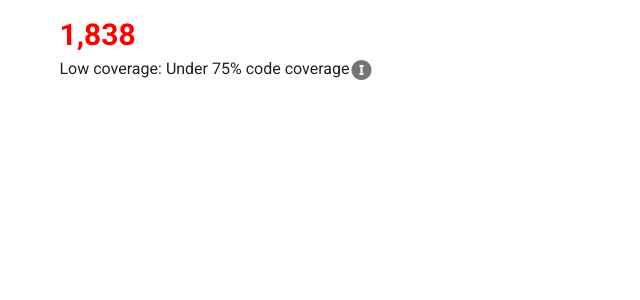
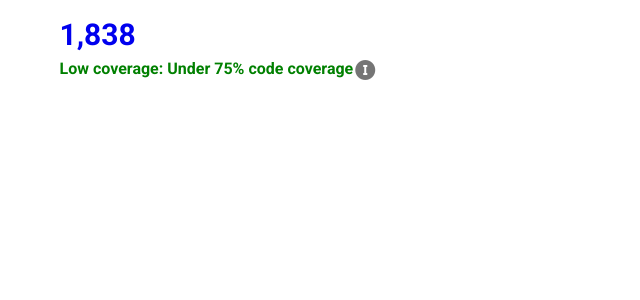
Before and after one commit to Swati11129/textvalue, a Vue app: page / in a window 1280 px wide. Shown: the top 300 px of the page, without its empty margins (0-640 px from the left). Built offline with nearby package versions, Linux system fonts and the light colour scheme.

Commit message:
modification in color attribute added tooltip hover

```diff
--- a/src/App.vue
+++ b/src/App.vue
@@ -1,6 +1,6 @@
 <template>
   <v-app>
-    <TextValue :propsData="Data" @valueClicked="emitEvent($event)" />
+    <TextValue :propsData="Data" @valueClicked="valueClick($event)" @textClicked="textClick($event)" />
   </v-app>
 </template>
 
@@ -16,15 +16,21 @@ export default {
       Data: {
         value: '1,838',
         text: 'Low coverage: Under 75% code coverage',
-        color: 'red',
-        clickable:false,
-        tooltip:true,
+        valueColor: '',
+        textColor: 'green',
+        valueClickable: true,
+        textClickable:true,
+        valueFontSize:'30px',
+        tooltip:'tooltip info',
       }
     };
   },
   methods:{
-    emitEvent(capturedValue){
-      console.log(capturedValue);
+    valueClick(value){
+      console.log(value);
+    },
+    textClick(text){
+      console.log(text);
     }
   }
 
--- a/src/components/TextValue.vue
+++ b/src/components/TextValue.vue
@@ -2,19 +2,54 @@
   <v-container>
     <div
       :style="{
-        'font-size' : '30px',
+        fontSize: propsData.valueFontSize,
         'font-weight': '700',
-        cursor: propsData.clickable ? 'pointer' : 'default',
-        color: propsData.color || (propsData.clickable ? '#0000EE' : ''),
+        color: propsData.valueColor,
       }"
-      @click="valueClick"
     >
-    {{ propsData.value }}
+      <div
+        v-if="propsData.valueClickable"
+        @click="valueClick"
+        :style="{
+          cursor: 'pointer',
+          color: propsData.valueColor || '#0000EE',
+        }"
+      >
+        {{ propsData.value }}
+      </div>
+      <div v-else>
+        {{ propsData.value }}
+      </div>
     </div>
     <div class="d-flex">
-      <div style="font-size: 16px">{{ propsData.text }}</div>
-      <div v-if="propsData.tooltip">
-        <v-icon>mdi-alpha-i-circle</v-icon>
+      <div
+        :style="{
+          'font-size': '16px',
+          'font-weight': '700',
+          color: propsData.textColor,
+        }"
+      >
+        <div
+          v-if="propsData.textClickable"
+          @click="textClick"
+          :style="{
+            cursor: pointer,
+            color: propsData.textColor || '#0000EE',
+          }"
+        >
+          {{ propsData.text }}
+        </div>
+        <div v-else>
+          {{ propsData.text }}
+        </div>
+      </div>
+      <div
+        v-if="propsData.tooltip"
+        @mouseover="showTooltipContent = true"
+        @mouseout="showTooltipContent = false"
+      >
+        <v-icon v-show="!showTooltipContent">mdi-alpha-i-circle</v-icon>
+        <div v-show="showTooltipContent">{{ propsData.tooltip }}</div>
       </div>
     </div>
   </v-container>
@@ -28,10 +63,18 @@ export default {
       type: Object,
     },
   },
+  data() {
+    return {
+      showTooltipContent: false,
+    };
+  },
   methods: {
     valueClick() {
-      if (this.propsData.clickable) {
-        this.$emit("valueClicked", this.propsData.value);
+      this.$emit("valueClicked", this.propsData.value);
+    },
+    textClick() {
+      if (this.propsData.textClickable) {
+        this.$emit("textClicked", this.propsData.text);
       }
     },
   },
```
